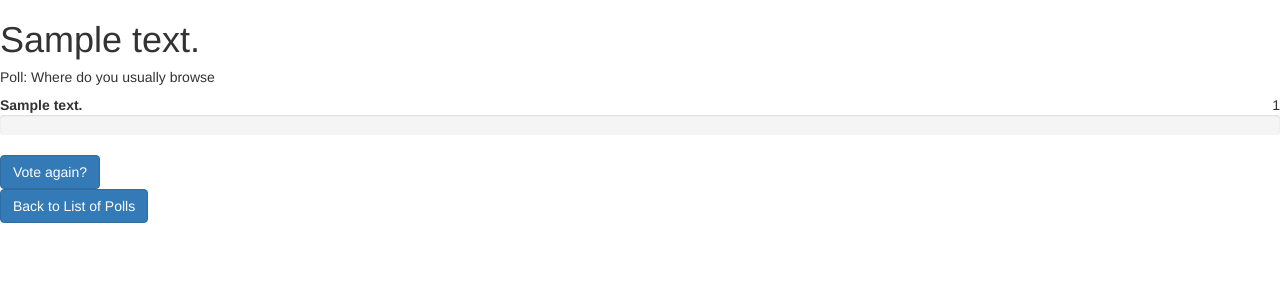
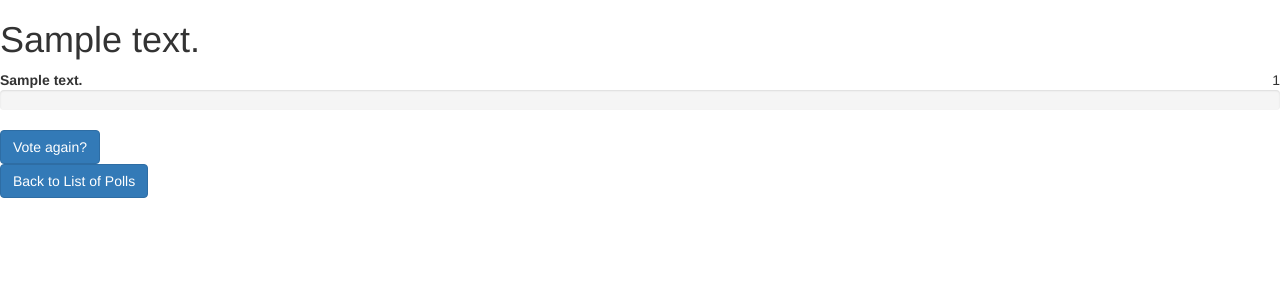
Before and after one commit to TaninDean/ku-polls, a Django app: page /polls/1/results/ in a window 1280 px wide. Shown: the top 300 px of the page. Run offline with Django 3.2, Linux system fonts and the light colour scheme; tables that the repository leaves empty hold one stand-in row (values such as "Sample post"); some libraries are stand-ins or nearby versions.

Commit message:
update vote, result page

```diff
--- a/polls/templates/polls/results.html
+++ b/polls/templates/polls/results.html
@@ -5,10 +5,15 @@
 <script src="//netdna.bootstrapcdn.com/twitter-bootstrap/2.3.2/js/bootstrap.min.js"></script>
 <script src="//code.jquery.com/jquery-1.11.1.min.js"></script>
 
+<link href="//maxcdn.bootstrapcdn.com/bootstrap/3.3.0/css/bootstrap.min.css" rel="stylesheet" id="bootstrap-css">
+<script src="//maxcdn.bootstrapcdn.com/bootstrap/3.3.0/js/bootstrap.min.js"></script>
+<script src="//code.jquery.com/jquery-1.11.1.min.js"></script>
+
+<div class="span6">
     <h1>{{ question.question_text }}</h1>
-<div class="span6">
+    <div class="center">
+        <div class="col">
             {% for choice in question.choice_set.all %}
-    <h5>Poll: Where do you usually browse</h5>
             <strong>{{choice.choice_text}}</strong><span class="pull-right">{{choice.votes}}</span>
             <div class="progress progress-danger active">
                 <div class="bar" style="width: 30%;"></div>
@@ -17,3 +22,5 @@
             <a class ="btn btn-primary" href="{% url 'polls:detail' question.id %}" role="bottom">Vote again?</a>
             <br><a class="btn btn-primary" href="{% url 'polls:index' %}" role="button">Back to List of Polls</a>
         </div>
+    </div>
+</div>
```
Also changed, not shown: polls/templates/polls/detail.html (+7 -2 lines). Lines whose indentation alone changed are shown as unchanged.
